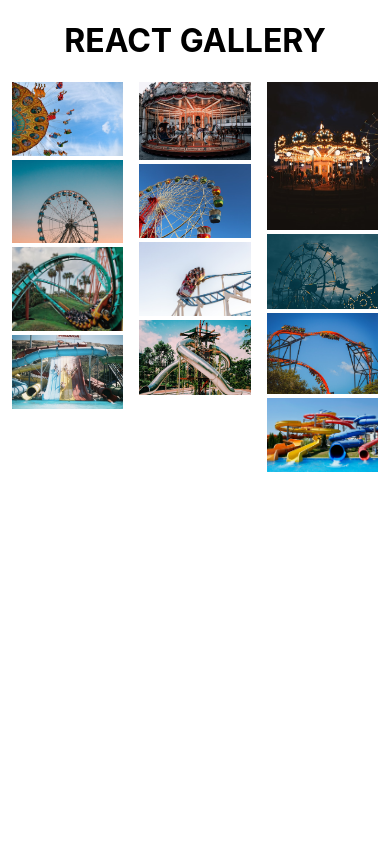
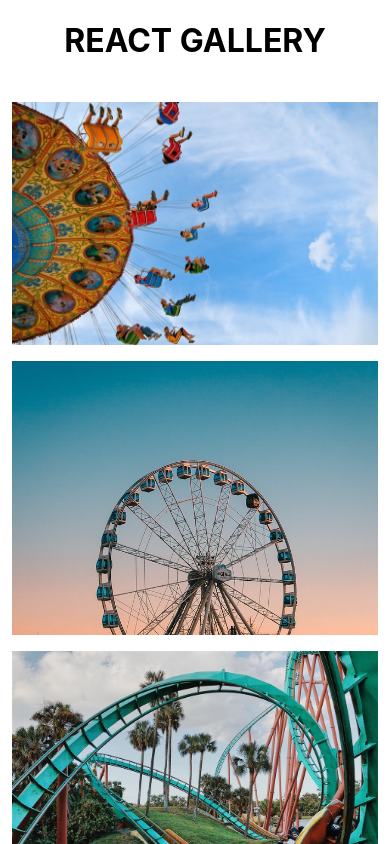
Before and after one commit to chrisclarkedev/resp_lightbox, a React (Create React App) app: page / in a window 390 px wide. Shown: the top 844 px of the page. Built offline with nearby package versions, Linux system fonts and the light colour scheme.

Commit message:
on click event to set image to top and expand it

```diff
--- a/src/App.css
+++ b/src/App.css
@@ -21,3 +21,32 @@ img {
   column-width: 33%;
   padding: 0 12px;
 }
+
+.gallery .pics {
+  -webkit-transition: all 350ms ease;
+  transition: all 350ms ease;
+  cursor: pointer;
+  margin-bottom: 12px;
+}
+
+.gallery .pics:hover {
+  filter: opacity(0.8);
+}
+
+@media (max-width: 991px) {
+  .gallery {
+    -webkit-column-count: 2;
+    -moz-column-count: 2;
+    column-count: 2;
+  }
+}
+@media (max-width: 480px) {
+  .gallery {
+    -webkit-column-count: 1;
+    -moz-column-count: 1;
+    column-count: 1;
+    -webkit-column-width: 100%;
+    -moz-column-width: 100%;
+    column-width: 100%;
+  }
+}
--- a/src/components/Gallery.jsx
+++ b/src/components/Gallery.jsx
@@ -1,4 +1,4 @@
-import React from 'react';
+import React, { useState } from 'react';
 import Img1 from './images/car1.jpg';
 import Img2 from './images/fw1.jpg';
 import Img3 from './images/roll1.jpg';
@@ -64,12 +64,27 @@ const Gallery = () => {
     },
   ];
 
+  const [model, setModel] = useState(false);
+  const [tempimgSrc, setTempImgSrc] = useState('');
+
+  const getImg = (imgSrc) => {
+    setTempImgSrc(imgSrc);
+    setModel(true);
+  };
+
   return (
     <>
+      <div className={model ? 'model open' : 'model'} alt="">
+        <img src={tempimgSrc} alt="" />
+      </div>
       <div className="gallery">
         {data.map((item, index) => {
           return (
-            <div className="pics" key={index}>
+            <div
+              className="pics"
+              key={index}
+              onClick={() => getImg(item.imgSrc)}
+            >
               <img src={item.imgSrc} alt="" />
             </div>
           );
```
